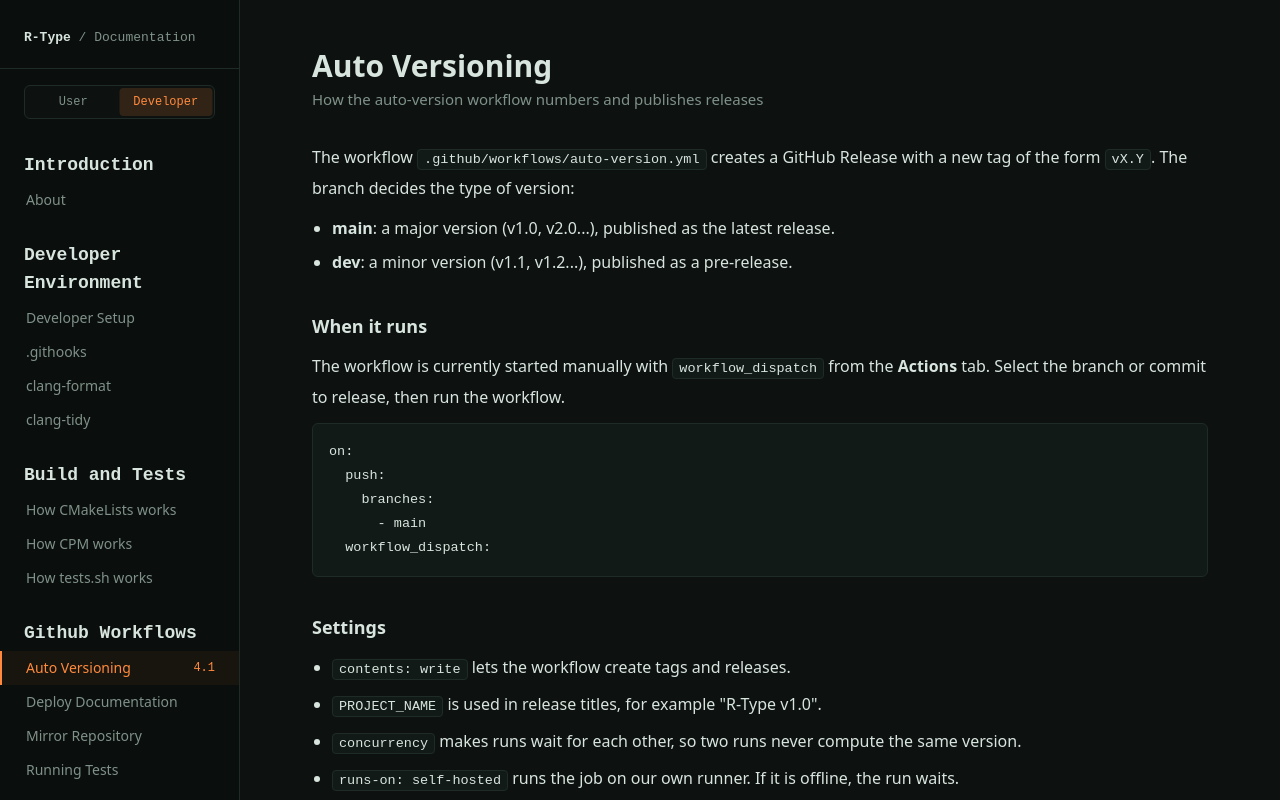
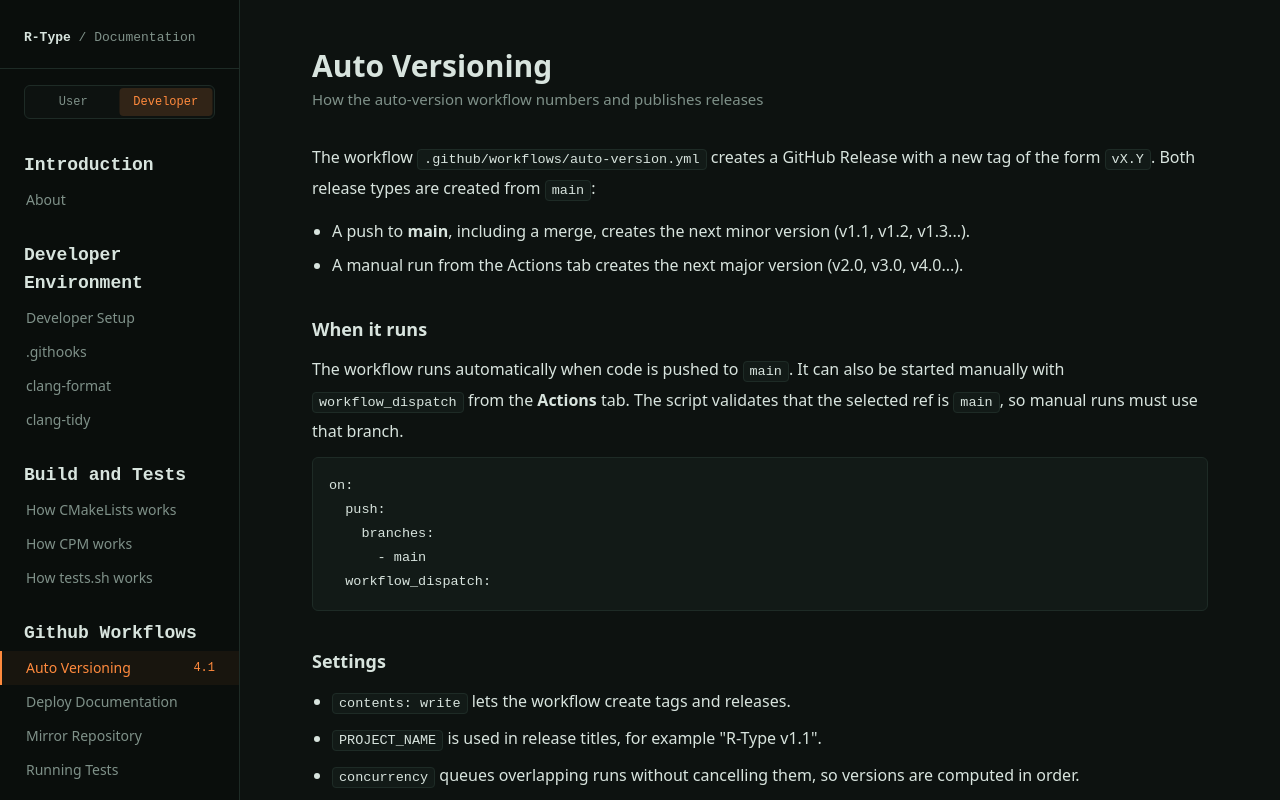
Before and after one commit to Yoyott29/R-Type, a SvelteKit app in the folder Documentation/R-Type/: page /developer/auto-versioning in a window 1280 px wide. Built offline with nearby package versions, Linux system fonts and the light colour scheme.

Commit message:
[E.DU] [Add_Auto_Versioning] Feat: added new Auto Versioning yml

```diff
--- a/Documentation/R-Type/src/routes/developer/auto-versioning/+page.svelte
+++ b/Documentation/R-Type/src/routes/developer/auto-versioning/+page.svelte
@@ -1,29 +1,10 @@
 <script>
-	const triggerExample = `on:
-  workflow_dispatch:`;
-
 	const tagsExample = `git fetch --tags --force
 
 ALL_TAGS="$(git tag -l 'v*' --sort=-version:refname | grep -E '^v[0-9]+\\.[0-9]+$' || true)"
 LAST_TAG="$(echo "$ALL_TAGS" | head -n 1)"`;
 
-	const branchExample = `if [[ "$BRANCH" == "main" ]]; then
-  # major version: v1.0, v2.0, v3.0...
-  NEW_TAG="v$((LAST_MAJOR + 1)).0"
-  PRERELEASE="false"
-else
-  # minor version: v1.1, v1.2, v1.3...
-  NEW_TAG="v\${LAST_MAJOR}.$((LAST_MINOR + 1))"
-  PRERELEASE="true"
-fi`;
-
-	const releaseExample = `gh release create "$RELEASE_TAG" \\
-  --target "$GITHUB_SHA" \\
-  --title "$RELEASE_TITLE" \\
-  --notes-file release_notes.md \\
-  "\${FLAGS[@]}"`;
-
-	const enableExample = `on:
+const triggerExample = `on:
   push:
     branches:
       - main
@@ -53,67 +34,64 @@
 
 <p class="max-w-[100ch] leading-7">
 	The workflow {@render c('.github/workflows/auto-version.yml')} creates a GitHub Release with a new
-	tag of the form {@render c('vX.Y')}. The branch decides the type of version:
+	tag of the form {@render c('vX.Y')}. Both release types are created from {@render c('main')}:
 </p>
 <ul class="mt-3 max-w-[100ch] list-disc space-y-1.5 pl-5 leading-7">
 	<li>
-		<strong class="font-semibold">main</strong>: a major version (v1.0, v2.0...), published as the
-		latest release.
+		A push to <strong class="font-semibold">main</strong>, including a merge, creates the next minor
+		version (v1.1, v1.2, v1.3...).
 	</li>
 	<li>
-		<strong class="font-semibold">dev</strong>: a minor version (v1.1, v1.2...),
-		published as a pre-release.
+		A manual run from the Actions tab creates the next major version (v2.0, v3.0, v4.0...).
 	</li>
 </ul>
 
 <h2 class="mt-9 text-lg font-semibold">When it runs</h2>
 <p class="mt-3 max-w-[100ch] leading-7">
-	The workflow is currently started manually with {@render c('workflow_dispatch')} from the
-	<strong class="font-semibold">Actions</strong> tab. Select the branch or commit to release, then
-	run the workflow.
+	The workflow runs automatically when code is pushed to {@render c('main')}. It can also be started
+	manually with {@render c('workflow_dispatch')} from the <strong class="font-semibold">Actions</strong>
+	tab. The script validates that the selected ref is {@render c('main')}, so manual runs must use that
+	branch.
 </p>
-{@render code(enableExample)}
+{@render code(triggerExample)}
 
 <h2 class="mt-9 text-lg font-semibold">Settings</h2>
 <ul class="mt-3 max-w-[100ch] list-disc space-y-1.5 pl-5 leading-7">
 	<li>{@render c('contents: write')} lets the workflow create tags and releases.</li>
-	<li>{@render c('PROJECT_NAME')} is used in release titles, for example "R-Type v1.0".</li>
-	<li>{@render c('concurrency')} makes runs wait for each other, so two runs never compute the same version.</li>
-	<li>
-		{@render c('runs-on: self-hosted')} runs the job on our own runner. If it is offline, the run
-		waits.
-	</li>
+	<li>{@render c('PROJECT_NAME')} is used in release titles, for example "R-Type v1.1".</li>
+	<li>{@render c('concurrency')} queues overlapping runs without cancelling them, so versions are computed in order.</li>
+	<li>{@render c('runs-on: ubuntu-latest')} runs the job on a GitHub-hosted Ubuntu runner.</li>
 </ul>
 
 <h2 class="mt-9 text-lg font-semibold">How it works</h2>
 <p class="mt-3 max-w-[100ch] leading-7">
 	The workflow checks out the full history ({@render c('fetch-depth: 0')}) so it can see all
 	previous tags and commits. It then finds the latest tag matching {@render c('vX.Y')}. If there is
-	none, it starts from 0.0.
+	none, it starts from v1.0, so the first automatic release is v1.1.
 </p>
 {@render code(tagsExample)}
 
 <p class="mt-5 max-w-[100ch] leading-7">
-	On <strong class="font-semibold">main</strong> the major number goes up and the minor resets to 0.
-	On dev the minor number goes up by one.
+	For an automatic run, the major number stays the same and the minor number increases by one. For a
+	manual run, the major number increases by one and the minor resets to 0.
 </p>
-{@render code(branchExample)}
 
 <p class="mt-5 max-w-[100ch] leading-7">
-	The release notes depend on the version type. A major version lists the minor versions published
-	since the previous major one. A minor version lists the commit messages since the last tag (merge
-	commits excluded, 50 lines max).
+	The release notes depend on the trigger. A major version lists the minor versions published during
+	the previous major version. A minor version lists up to 50 commit messages since the last tag,
+	excluding merge commits. The initial minor release lists up to 50 commits from the repository
+	history.
 </p>
 
 <p class="mt-5 max-w-[100ch] leading-7">
 	Finally, {@render c('gh release create')} tags the commit that started the run and publishes the
-	release with the generated title and notes, using {@render c('--prerelease')} for minor versions
-	and {@render c('--latest')} for major ones.
+	release with its generated title and notes. Every release is marked as the latest release with
+	{@render c('--latest')}.
 </p>
-{@render code(releaseExample)}
 
 <h2 class="mt-9 text-lg font-semibold">Good to know</h2>
 <ul class="mt-3 max-w-[100ch] list-disc space-y-1.5 pl-5 leading-7">
 	<li>Only tags in the exact format {@render c('vX.Y')} are counted. Tags like v1.2.3 are ignored.</li>
-	<li>Running the workflow twice on the same commit creates two versions.</li>
+	<li>The workflow uses {@render c('GITHUB_TOKEN')} through {@render c('GH_TOKEN')} to create releases.</li>
+	<li>Running the workflow twice creates two versions, even when both runs target the same commit.</li>
 </ul>
```
Also changed, not shown: 1 other file (tests, documents, lock files or other folders).
